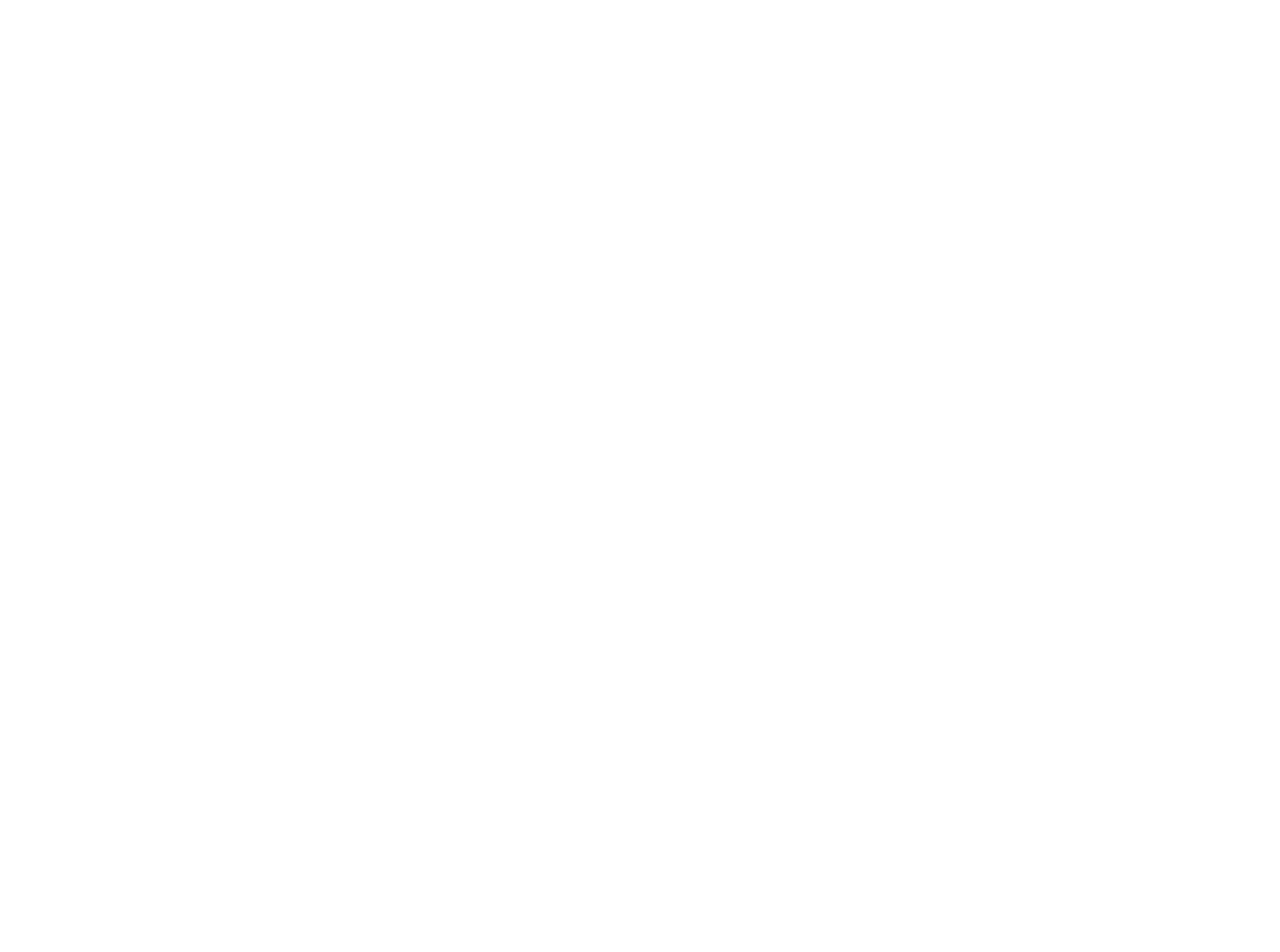
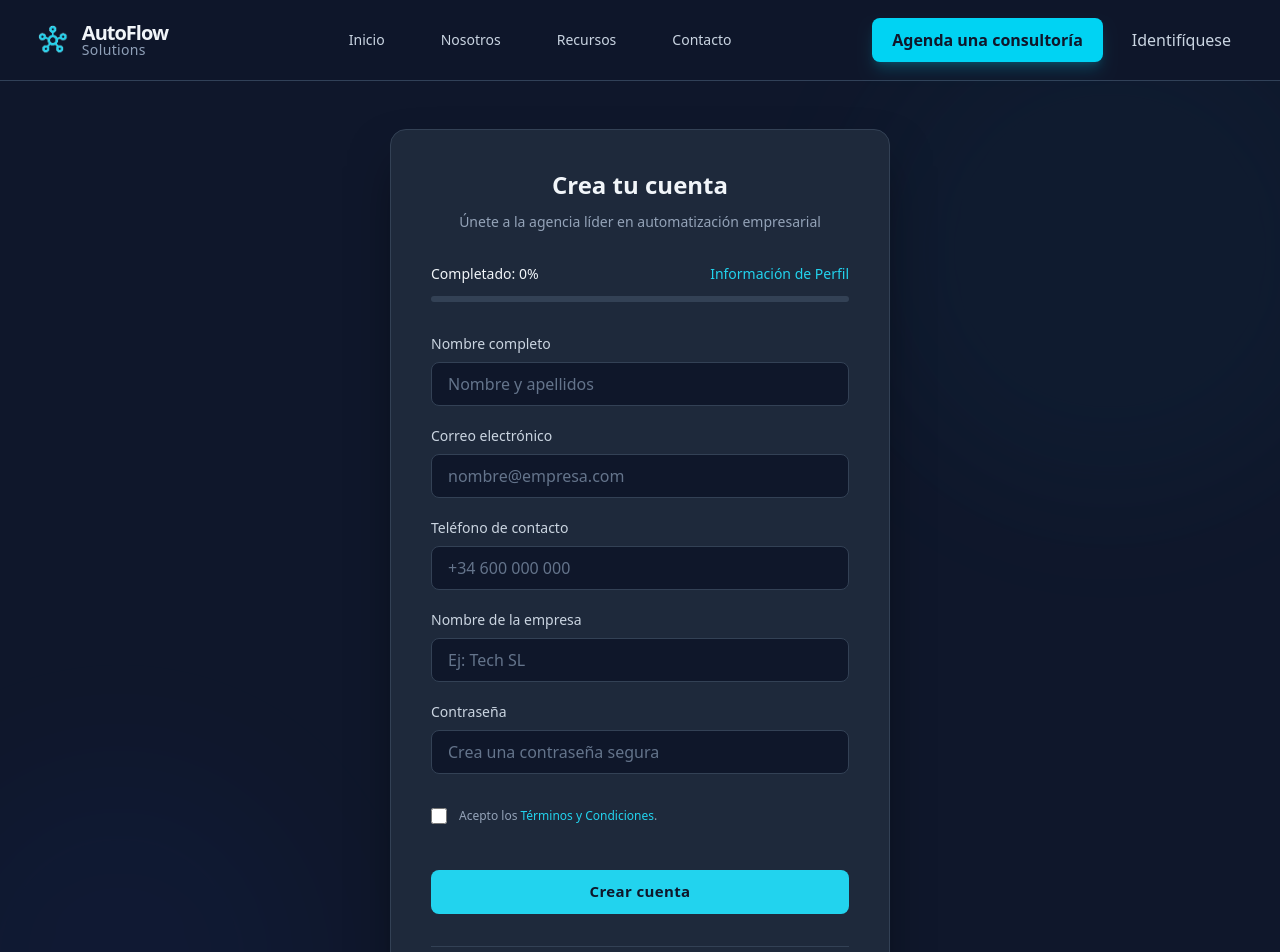
Before and after one commit to MarioValiente-Giraldo/TFG-AutoFlow-Solutions, a React (Vite) app in the folder frontend/: page /register in a window 1280 px wide. Before the commit this address had no page. Shown: the top 952 px of the page. Before the commit the page ends 800 px from the top, so only its background shows below. Built offline with nearby package versions, Linux system fonts and the light colour scheme.

Commit message:
refactor(auth): migrate Login and Register forms to React 19 hooks

```diff
--- a/frontend/src/App.tsx
+++ b/frontend/src/App.tsx
@@ -9,7 +9,7 @@
       <Routes>
         <Route path="/" element={<Home />} />
         <Route path="/login" element={<Login />} />
-        <Route path="/reigster" element={<Register />} />
+        <Route path="/register" element={<Register />} />
       </Routes>
     </div>
   )
--- a/frontend/src/components/LoginForm/LoginForm.tsx
+++ b/frontend/src/components/LoginForm/LoginForm.tsx
@@ -1,35 +1,87 @@
-import React, { useState } from 'react';
+import React, { useActionState, useEffect } from 'react';
+import { Link, useNavigate } from 'react-router-dom';
 import { styles } from './LoginFormStyles';
-import { Link } from 'react-router-dom';
+
+// 1. Definimos el tipo de estado del formulario
+type FormState = {
+  success: boolean;
+  message: string;
+};
 
 const LoginForm: React.FC = () => {
-  const [email, setEmail] = useState('');
-  const [password, setPassword] = useState('');
+  const navigate = useNavigate();
 
-  const handleSubmit = (e: React.FormEvent) => {
-    e.preventDefault();
-    console.log('Intento de login:', { email, password });
+  // 2. Acción de Login (Lógica de servidor simulada)
+  const loginAction = async (_prevState: FormState, formData: FormData): Promise<FormState> => {
+    const email = formData.get('email')?.toString().trim();
+    const password = formData.get('password')?.toString();
+
+    // Validación simple
+    if (!email || !password) {
+      return { success: false, message: "Por favor, introduce tu correo y contraseña." };
+    }
+
+    try {
+      console.log("Intentando iniciar sesión:", { email });
+
+      // Simulamos llamada a API (Delay de 1.5s)
+      await new Promise(resolve => setTimeout(resolve, 1500));
+
+      // Simulamos una validación (esto lo haría tu backend real)
+      // Por ahora, aceptamos cualquier login para probar
+      return {
+        success: true,
+        message: "¡Bienvenido de nuevo! Redirigiendo..."
+      };
+
+    } catch (error) {
+      return { success: false, message: "Credenciales incorrectas. Inténtalo de nuevo." };
+    }
   };
+
+  // 3. Hook para gestionar el estado y la acción
+  const [state, submitAction, isPending] = useActionState<FormState, FormData>(loginAction, {
+    success: false,
+    message: ''
+  });
+
+  // 4. Efecto para redirigir tras login exitoso
+  useEffect(() => {
+    if (state.success) {
+      const timer = setTimeout(() => {
+        navigate('/');
+      }, 1500);
+      return () => clearTimeout(timer);
+    }
+  }, [state.success, navigate]);
 
   return (
     <div className={styles.loginContainer}>
 
       {/* Login Header */}
       <div className={styles.headerContent}>
-
-        {/* LOGO PNG (Reemplazado el SVG) */}
         <img
             src="/logo.png"
             alt="AutoFlow Logo"
             className={styles.logo}
         />
-
         <h2 className={styles.title}>Inicia sesión en tu cuenta</h2>
         <p className={styles.subtitle}>Bienvenido de nuevo a AutoFlow Solutions</p>
       </div>
 
-      {/* Formulario */}
-      <form className={styles.form} onSubmit={handleSubmit}>
+      {/* Formulario conectado a la acción */}
+      <form className={styles.form} action={submitAction}>
+
+        {/* Mensaje de Estado (Feedback) */}
+        {state.message && (
+            <div className={`p-3 rounded-lg text-sm text-center border transition-all duration-300 ${
+                state.success
+                ? 'bg-green-500/10 border-green-500/20 text-green-400'
+                : 'bg-red-500/10 border-red-500/20 text-red-400'
+            }`}>
+              {state.message}
+            </div>
+        )}
 
         {/* Campo Email */}
         <div className={styles.formField}>
@@ -39,10 +91,10 @@
           <input
             className={styles.input}
             type="email"
+            name="email"
             placeholder="nombre@empresa.com"
-            value={email}
-            onChange={(e) => setEmail(e.target.value)}
             required
+            disabled={isPending}
           />
         </div>
 
@@ -55,16 +107,20 @@
           <input
             className={styles.input}
             type="password"
+            name="password"
             placeholder="••••••••"
-            value={password}
-            onChange={(e) => setPassword(e.target.value)}
             required
+            disabled={isPending}
           />
         </div>
 
-        {/* Botón Submit */}
-        <button className={styles.submitButton} type="submit">
-          <span>Iniciar sesión</span>
+        {/* Botón Submit Dinámico */}
+        <button
+            className={`${styles.submitButton} ${isPending ? 'opacity-70 cursor-wait' : ''}`}
+            type="submit"
+            disabled={isPending}
+        >
+          {isPending ? 'Iniciando sesión...' : 'Iniciar sesión'}
         </button>
       </form>
 
--- a/frontend/src/components/RegisterForm/RegisterForm.tsx
+++ b/frontend/src/components/RegisterForm/RegisterForm.tsx
@@ -1,140 +1,157 @@
-import React, { useState } from 'react';
-import { Link } from 'react-router-dom';
+import React, { useActionState, useEffect, useState } from 'react';
+import { Link, useNavigate } from 'react-router-dom';
 import { styles } from './RegisterFormStyles';
 
+type FormState = {
+  success: boolean;
+  message: string;
+};
+
 const RegisterForm: React.FC = () => {
-  const [formData, setFormData] = useState({
-    fullName: '',
-    email: '',
-    company: '',
-    password: '',
-    acceptTerms: false
+  const navigate = useNavigate();
+
+  // 1. Estado para la barra de progreso (0 a 100)
+  const [progress, setProgress] = useState(0);
+
+  // 2. Función para calcular el progreso en tiempo real
+  const handleFormChange = (e: React.FormEvent<HTMLFormElement>) => {
+    const form = e.currentTarget;
+    // Usamos FormData para leer los valores actuales del formulario fácilmente
+    const data = new FormData(form);
+
+    const fullName = data.get('fullName')?.toString().trim();
+    const email = data.get('email')?.toString().trim();
+    const company = data.get('company')?.toString().trim();
+    const password = data.get('password')?.toString().trim();
+    const acceptTerms = data.get('acceptTerms');
+
+    // Campos requeridos para el 100%
+    let completedSteps = 0;
+    const totalSteps = 5; // Nombre, Email, Empresa, Pass, Términos
+
+    if (fullName) completedSteps++;
+    if (email) completedSteps++;
+    if (company) completedSteps++;
+    if (password) completedSteps++;
+    if (acceptTerms) completedSteps++;
+
+    // Calculamos porcentaje
+    const currentProgress = (completedSteps / totalSteps) * 100;
+    setProgress(currentProgress);
+  };
+
+  const registerAction = async (_prevState: FormState, formData: FormData): Promise<FormState> => {
+    // ... (Tu lógica de validación y envío se mantiene IGUAL) ...
+    const fullName = formData.get('fullName')?.toString().trim();
+    const email = formData.get('email')?.toString().trim();
+    const company = formData.get('company')?.toString().trim();
+    const password = formData.get('password')?.toString();
+    const acceptTerms = formData.get('acceptTerms');
+
+    if (!fullName || !email || !company || !password || !acceptTerms) {
+      return { success: false, message: "Faltan campos obligatorios." };
+    }
+
+    try {
+      await new Promise(resolve => setTimeout(resolve, 1500));
+      return { success: true, message: "¡Cuenta creada! Redirigiendo..." };
+    } catch (error) {
+      return { success: false, message: "Error al registrar." };
+    }
+  };
+
+  const [state, submitAction, isPending] = useActionState<FormState, FormData>(registerAction, {
+    success: false,
+    message: ''
   });
 
-  const handleChange = (e: React.ChangeEvent<HTMLInputElement>) => {
-    const { name, value, type, checked } = e.target;
-    setFormData(prev => ({
-      ...prev,
-      [name]: type === 'checkbox' ? checked : value
-    }));
-  };
-
-  const handleSubmit = (e: React.FormEvent) => {
-    e.preventDefault();
-    // Aquí iría la lógica de registro
-    console.log('Intento de registro:', formData);
-  };
+  useEffect(() => {
+    if (state.success) {
+      const timer = setTimeout(() => navigate('/login'), 2000);
+      return () => clearTimeout(timer);
+    }
+  }, [state.success, navigate]);
 
   return (
     <div className={styles.registerContainer}>
-      {/* Header */}
       <div className={styles.header}>
         <h1 className={styles.title}>Crea tu cuenta</h1>
         <p className={styles.subtitle}>Únete a la agencia líder en automatización empresarial</p>
       </div>
 
-      {/* Barra de Progreso */}
+      {/* Barra de Progreso Dinámica */}
       <div className={styles.progressContainer}>
         <div className={styles.progressHeader}>
-          <p className={styles.progressStep}>Paso 1 de 2</p>
-          <p className={styles.progressLabel}>Detalles de la cuenta</p>
+          <p className={styles.progressStep}>
+             {/* Texto dinámico según porcentaje */}
+             {progress === 100 ? "¡Todo listo!" : `Completado: ${Math.round(progress)}%`}
+          </p>
+          <p className={styles.progressLabel}>Información de Perfil</p>
         </div>
         <div className={styles.progressBarBg}>
-          <div className={styles.progressBarFill} style={{ width: '50%' }}></div>
+          {/* 3. Aplicamos el ancho dinámico aquí */}
+          <div
+            className={styles.progressBarFill}
+            style={{ width: `${progress}%` }}
+          ></div>
         </div>
       </div>
 
-      {/* Formulario */}
-      <form className={styles.form} onSubmit={handleSubmit}>
+      {/* 4. Añadimos onChange={handleFormChange} al formulario */}
+      <form action={submitAction} onChange={handleFormChange} className={styles.form}>
 
-        {/* Nombre Completo */}
+        {state.message && (
+            <div className={`p-3 rounded-lg text-sm text-center border ${
+                state.success ? 'bg-green-500/10 border-green-500/20 text-green-400' : 'bg-red-500/10 border-red-500/20 text-red-400'
+            }`}>
+              {state.message}
+            </div>
+        )}
+
         <div className={styles.formField}>
           <label className={styles.label}>Nombre completo</label>
-          <input
-            className={styles.input}
-            type="text"
-            name="fullName"
-            placeholder="Ingresa tu nombre completo"
-            value={formData.fullName}
-            onChange={handleChange}
-            required
-          />
+          <input className={styles.input} type="text" name="fullName" placeholder="Nombre y apellidos" required disabled={isPending} />
         </div>
 
-        {/* Correo Corporativo */}
         <div className={styles.formField}>
-          <label className={styles.label}>Correo corporativo</label>
-          <input
-            className={styles.input}
-            type="email"
-            name="email"
-            placeholder="nombre@empresa.com"
-            value={formData.email}
-            onChange={handleChange}
-            required
-          />
+          <label className={styles.label}>Correo electrónico</label>
+          <input className={styles.input} type="email" name="email" placeholder="nombre@empresa.com" required disabled={isPending} />
         </div>
 
-        {/* Nombre de la Empresa */}
+        <div className={styles.formField}>
+          <label className={styles.label}>Teléfono de contacto</label>
+          <input className={styles.input} type="tel" name="phone" placeholder="+34 600 000 000" disabled={isPending} />
+        </div>
+
         <div className={styles.formField}>
           <label className={styles.label}>Nombre de la empresa</label>
-          <input
-            className={styles.input}
-            type="text"
-            name="company"
-            placeholder="Ingresa el nombre de tu empresa"
-            value={formData.company}
-            onChange={handleChange}
-            required
-          />
+          <input className={styles.input} type="text" name="company" placeholder="Ej: Tech SL" required disabled={isPending} />
         </div>
 
-        {/* Contraseña */}
         <div className={styles.formField}>
           <label className={styles.label}>Contraseña</label>
-          <input
-            className={styles.input}
-            type="password"
-            name="password"
-            placeholder="Crea una contraseña segura"
-            value={formData.password}
-            onChange={handleChange}
-            required
-          />
+          <input className={styles.input} type="password" name="password" placeholder="Crea una contraseña segura" required disabled={isPending} />
         </div>
 
-        {/* Checkbox Términos */}
         <div className={styles.termsWrapper}>
-          <input
-            className={styles.checkbox}
-            id="terms"
-            type="checkbox"
-            name="acceptTerms"
-            checked={formData.acceptTerms}
-            onChange={handleChange}
-            required
-          />
+          <input className={styles.checkbox} id="terms" type="checkbox" name="acceptTerms" required disabled={isPending} />
           <label className={styles.termsLabel} htmlFor="terms">
-            Acepto los{' '}
-            <a className={styles.termsLink} href="#">Términos y Condiciones</a>
-            {' '}y la{' '}
-            <a className={styles.termsLink} href="#">Política de Privacidad</a>.
+            Acepto los <a className={styles.termsLink} href="#">Términos y Condiciones</a>.
           </label>
         </div>
 
-        {/* Botón Submit */}
-        <button className={styles.submitButton} type="submit">
-          Crear cuenta
+        <button
+          className={`${styles.submitButton} ${isPending ? 'opacity-70 cursor-wait' : ''} ${progress === 100 ? 'ring-2 ring-offset-2 ring-cyan-400 ring-offset-slate-900' : ''}`}
+          type="submit"
+          disabled={isPending}
+        >
+          {isPending ? 'Creando cuenta...' : 'Crear cuenta'}
         </button>
       </form>
 
-      {/* Link al Login */}
       <div className={styles.loginLinkWrapper}>
         <p className={styles.loginText}>
-          ¿Ya tienes una cuenta?{' '}
-          <Link className={styles.loginLink} to="/login">
-            Inicia sesión
-          </Link>
+          ¿Ya tienes una cuenta? <Link className={styles.loginLink} to="/login">Inicia sesión</Link>
         </p>
       </div>
     </div>
--- a/frontend/src/components/RegisterForm/RegisterFormStyles.ts
+++ b/frontend/src/components/RegisterForm/RegisterFormStyles.ts
@@ -1,30 +1,30 @@
 export const styles = {
-    // Contenedor principal (Slate-800 background para coincidir con Login)
+    // Contenedor principal
+    // Igual que el Login, pero un poco más ancho (max-w-[500px]) para que el formulario respire mejor
     registerContainer: `
-        w-full max-w-[520px]
+        w-full max-w-[500px]
         bg-[#1e293b]
         p-8 sm:p-10
-        rounded-xl
+        rounded-2xl
         shadow-2xl shadow-black/50
+        transition-all duration-300
         border border-[#334155]
-        transition-all duration-300
     `,
 
     // --- HEADER ---
     header: `
-        text-center mb-6
+        text-center mb-8
     `,
     title: `
         text-[#f1f5f9]
-        text-3xl font-bold tracking-tight mb-2
-        font-sans
+        text-2xl font-bold text-center leading-tight mb-3
     `,
     subtitle: `
         text-[#94a3b8]
-        text-base
+        text-sm text-center
     `,
 
-    // --- PROGRESS BAR ---
+    // --- BARRA DE PROGRESO (Exclusivo de Register) ---
     progressContainer: `
         flex flex-col gap-2 mb-8
     `,
@@ -35,13 +35,13 @@
         text-[#f1f5f9] text-sm font-medium
     `,
     progressLabel: `
-        text-[#22d3ee] text-sm
+        text-[#22d3ee] text-sm font-medium
     `,
     progressBarBg: `
         h-1.5 w-full bg-[#334155] rounded-full overflow-hidden
     `,
     progressBarFill: `
-        h-full bg-[#22d3ee] rounded-full transition-all duration-300 ease-out
+        h-full bg-[#22d3ee] rounded-full transition-all duration-300 ease-out shadow-[0_0_10px_rgba(34,211,238,0.5)]
     `,
 
     // --- FORMULARIO ---
@@ -53,101 +53,70 @@
     `,
     label: `
         text-[#cbd5e1]
-        text-sm font-semibold
+        text-sm font-medium
     `,
 
-    // Inputs (Slate-900 background)
+    // Inputs (Copiado exacto del Login)
     input: `
-        w-full h-12 px-4
+        w-full h-11 px-4
         rounded-lg border
         bg-[#0f172a]
         border-[#334155]
         text-[#f1f5f9]
         placeholder:text-[#64748b]
 
+        /* Focus */
         focus:outline-none
         focus:border-[#22d3ee]
-        focus:ring-1 focus:ring-[#22d3ee]
+        focus:ring-2 focus:ring-[#22d3ee]/20
 
         transition-all duration-300
     `,
 
     // --- TERMS CHECKBOX ---
     termsWrapper: `
-        flex items-start gap-3 py-2
+        flex items-start gap-3 py-2 mt-1
     `,
     checkbox: `
-        mt-1 h-5 w-5 rounded
+        mt-0.5 h-4 w-4 rounded
         border border-[#334155]
         bg-[#0f172a]
         text-[#22d3ee]
-        focus:ring-offset-0 focus:ring-[#22d3ee]
+        focus:ring-offset-0 focus:ring-2 focus:ring-[#22d3ee]/20
         cursor-pointer
+        accent-[#22d3ee]
     `,
     termsLabel: `
-        text-sm text-[#94a3b8] leading-relaxed
+        text-xs text-[#94a3b8] leading-relaxed
     `,
     termsLink: `
-        text-[#22d3ee] hover:underline cursor-pointer
+        text-[#22d3ee] hover:text-[#06b6d4] hover:underline cursor-pointer transition-colors
     `,
 
-    // --- SUBMIT BUTTON ---
+    // --- BOTÓN SUBMIT (Copiado exacto del Login) ---
     submitButton: `
-        w-full h-12 mt-2
+        w-full h-11 mt-4
         flex items-center justify-center
         bg-[#22d3ee] text-[#0f172a]
-        text-base font-bold
+        text-[15px] font-bold tracking-wide
         rounded-lg border-none cursor-pointer
-        shadow-lg shadow-cyan-500/10
 
-        hover:bg-[#06b6d4] hover:-translate-y-0.5
+        hover:bg-[#06b6d4] hover:shadow-[0_0_15px_rgba(34,211,238,0.4)] hover:-translate-y-0.5
         active:translate-y-0
 
         transition-all duration-300
     `,
 
-    // --- DIVIDER ---
-    divider: `
-        relative py-4
-    `,
-    dividerLine: `
-        absolute inset-0 flex items-center
-    `,
-    dividerLineInner: `
-        w-full border-t border-[#334155]
-    `,
-    dividerTextWrapper: `
-        relative flex justify-center text-xs uppercase
-    `,
-    dividerText: `
-        bg-[#1e293b] px-3 text-[#94a3b8]
-    `,
-
-    // --- GOOGLE BUTTON ---
-    googleButton: `
-        w-full h-12
-        flex items-center justify-center gap-3
-        bg-[#0f172a]
-        border border-[#334155]
-        text-white
-        rounded-lg font-medium text-base cursor-pointer
-
-        hover:bg-[#1e293b]
-        transition-all duration-300
-    `,
-    googleIcon: `
-        h-5 w-5
-    `,
-
-    // --- LOGIN LINK ---
+    // --- LOGIN LINK (Footer) ---
     loginLinkWrapper: `
-        mt-8 text-center
+        mt-8 text-center pt-6 border-t border-[#334155]
     `,
     loginText: `
         text-[#94a3b8] text-sm
     `,
     loginLink: `
         text-[#22d3ee] font-bold ml-1
-        hover:underline cursor-pointer
+        hover:text-[#f1f5f9] hover:underline
+        transition-colors duration-300
     `
 };
--- a/frontend/src/pages/Register.tsx
+++ b/frontend/src/pages/Register.tsx
@@ -1,15 +1,24 @@
-import Navbar from '../components/NavBar/NavBar'
-import RegisterForm from '../components/RegisterForm/RegisterForm'
-import Footer from '../components/Footer/Footer'
+import React from 'react';
+import Footer from '../components/Footer/Footer';
+import RegisterForm from '../components/RegisterForm/RegisterForm';
+import Navbar from '../components/NavBar/NavBar';
 
-const Register = () => {
+const Register: React.FC = () => {
   return (
-    <div>
-      <Navbar />
-      <RegisterForm />
+    <div className="min-h-screen bg-slate-900 flex flex-col font-sans text-slate-100 overflow-hidden">
+
+        <Navbar />
+      <main className="grow flex items-center justify-center px-4 py-12 relative">
+        <div className="absolute top-0 right-0 -mr-20 -mt-20 w-125 h-125 rounded-full blur-3xl opacity-20 bg-cyan-900/40 pointer-events-none"></div>
+        <div className="absolute bottom-0 left-0 -ml-20 -mb-20 w-100 h-100 rounded-full blur-3xl opacity-20 bg-blue-900/40 pointer-events-none"></div>
+
+        <div className="relative z-10 w-full flex justify-center">
+            <RegisterForm />
+        </div>
+      </main>
       <Footer />
     </div>
-  )
-}
+  );
+};
 
-export default Register
+export default Register;
```
Also changed, not shown: 2 other files (tests, documents, lock files or other folders).
